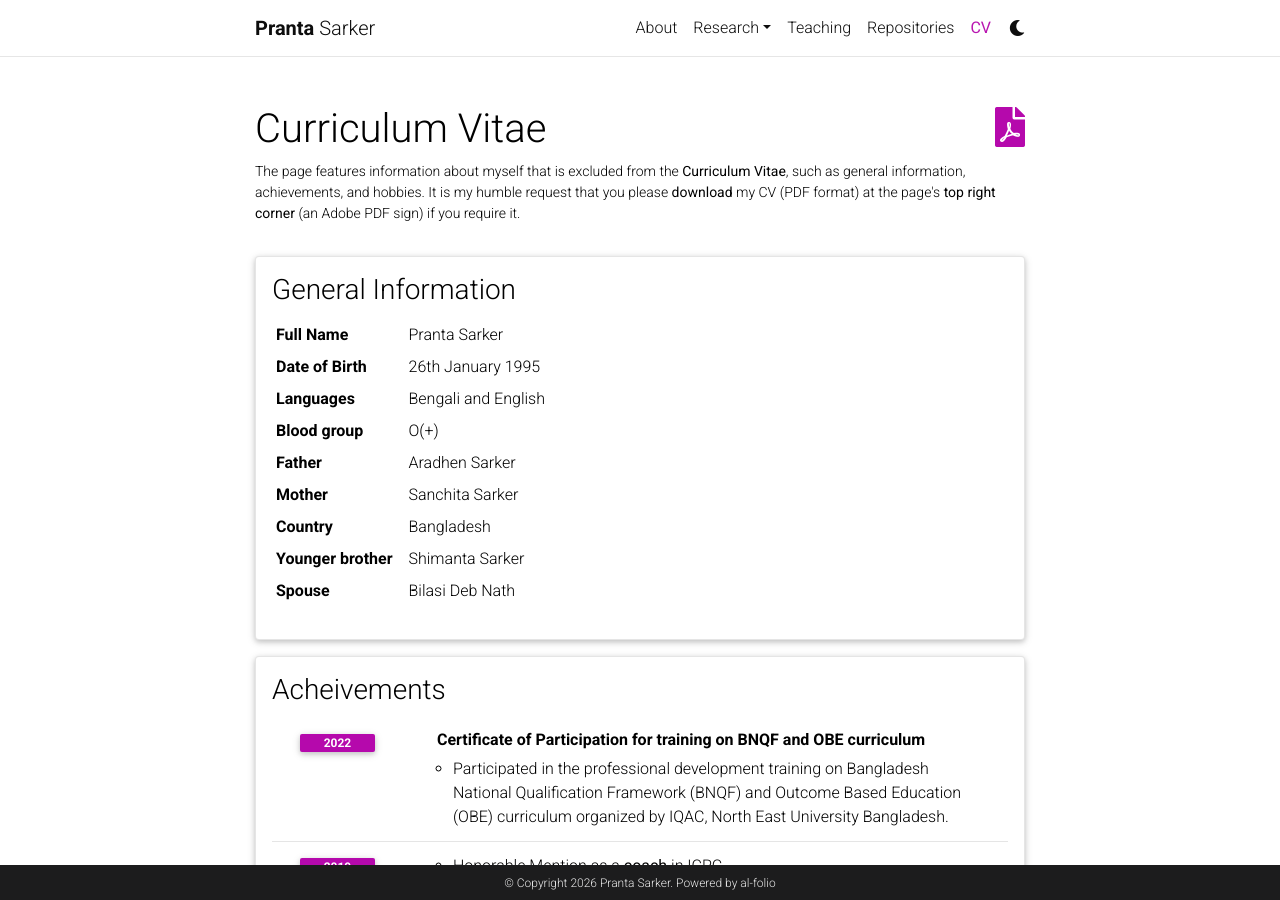
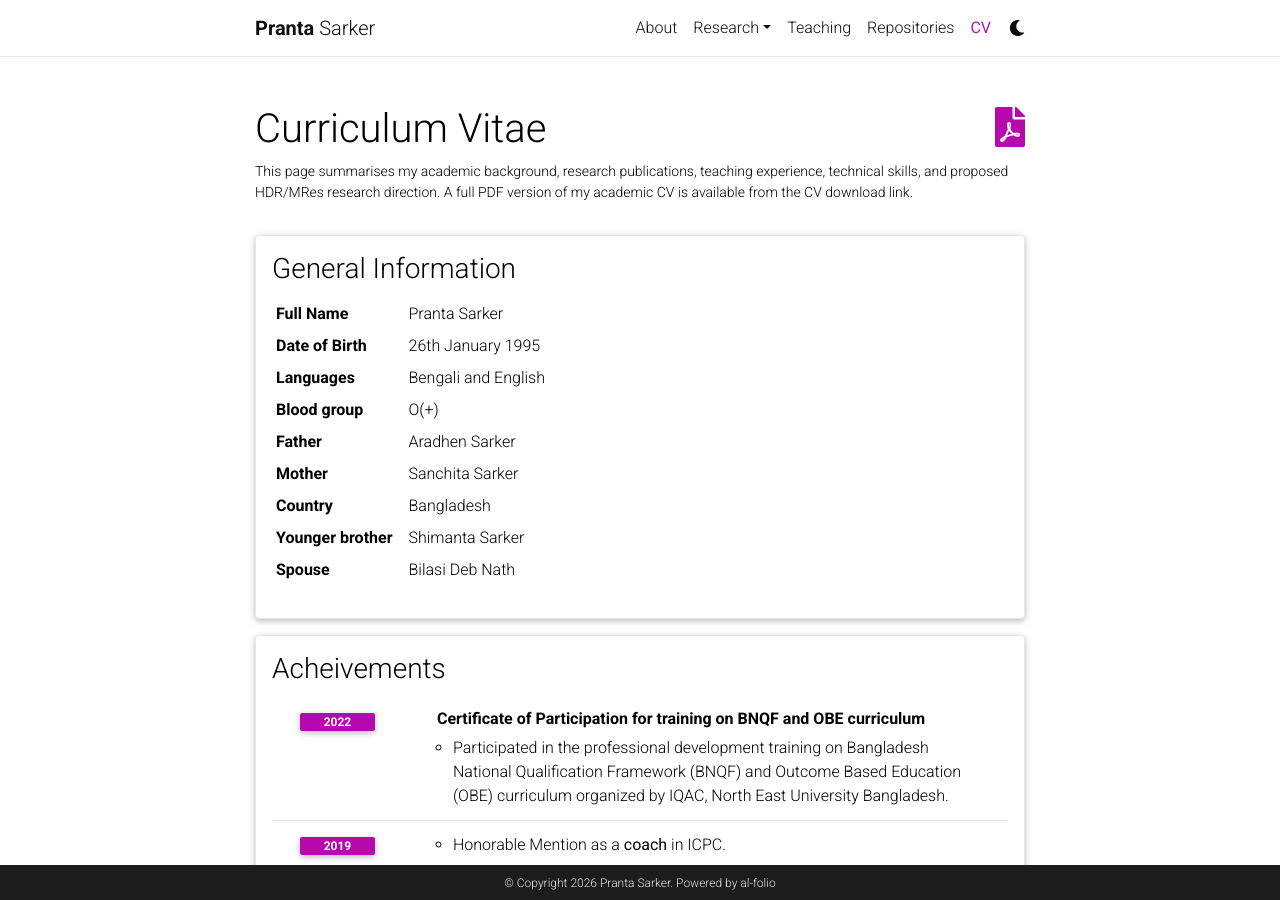
Before and after one commit to psarkerbd/psarkerbd.github.io, a Jekyll site: the page built from _pages/cv.md, in a window 1280 px wide and 900 px high. Built offline with Jekyll 4.4.1, drawn with Linux system fonts in a browser that asks for light colours; comment, search, counter and statistics services are not loaded; a style sheet for code colours, icons or effects is not loaded.

Commit message:
Update cv.md

```diff
--- a/_pages/cv.md
+++ b/_pages/cv.md
@@ -2,7 +2,7 @@
 layout: cv
 permalink: /cv/
 title: CV
-description: The page features information about myself that is excluded from the <b>Curriculum Vitae</b>, such as general information, achievements, and hobbies. It is my humble request that you please <b>download</b> my CV (PDF format) at the page's <b>top right corner</b> (an Adobe PDF sign) if you require it.
+description: This page summarises my academic background, research publications, teaching experience, technical skills, and proposed HDR/MRes research direction. A full PDF version of my academic CV is available from the CV download link.
 nav: true
 nav_order: 6
 cv_pdf: PrantaSarker_CV.pdf
```
